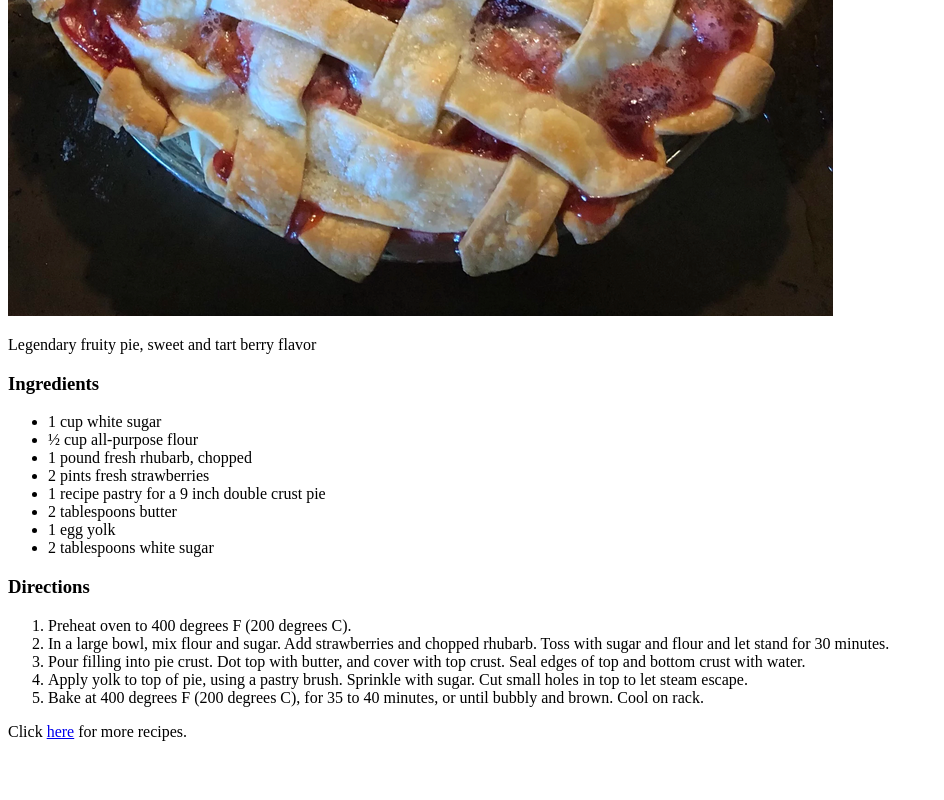
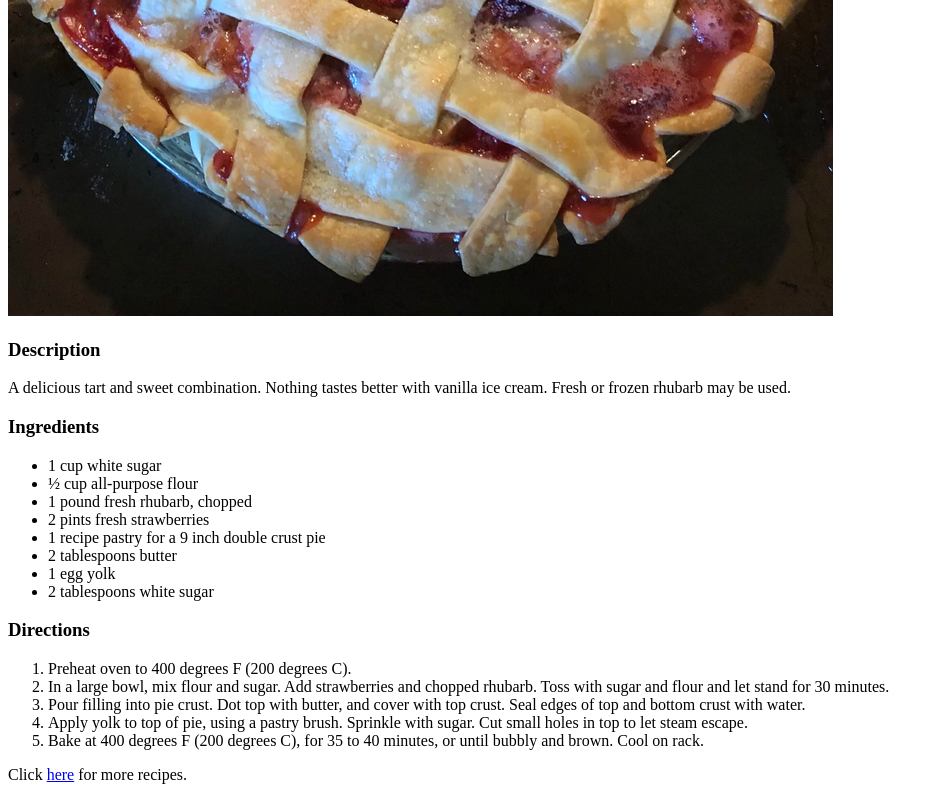
Before and after one commit to bazingamale/odin-recipes, a plain HTML site: page recipes/strawberrypie.html in a window 1280 px wide. Shown: the part 585-1385 px from the top of the page, without its empty margins (0-944 px from the left). Before the commit the page ends 1342 px from the top, so only its background shows below. Drawn offline with Linux system fonts and the light colour scheme.

Commit message:
add deepdishpizza.html

```diff
--- a/recipes/strawberrypie.html
+++ b/recipes/strawberrypie.html
@@ -7,7 +7,8 @@
     <body>
         <h1>Strawberry Rhubarb Pie</h1>
         <p><img src="strawberrypie.png"></p>
-        <p>Legendary fruity pie, sweet and tart berry flavor</p>
+        <p><h3>Description</h3></p>
+        <p>A delicious tart and sweet combination. Nothing tastes better with vanilla ice cream. Fresh or frozen rhubarb may be used.</p>
         <p><h3>Ingredients</h3></p>
         <p>
             <ul>
```
Also changed, not shown: recipes/deepdishpizza.html (+2 -1 lines), recipes/porkbanhmi.html (+2 -1 lines).
